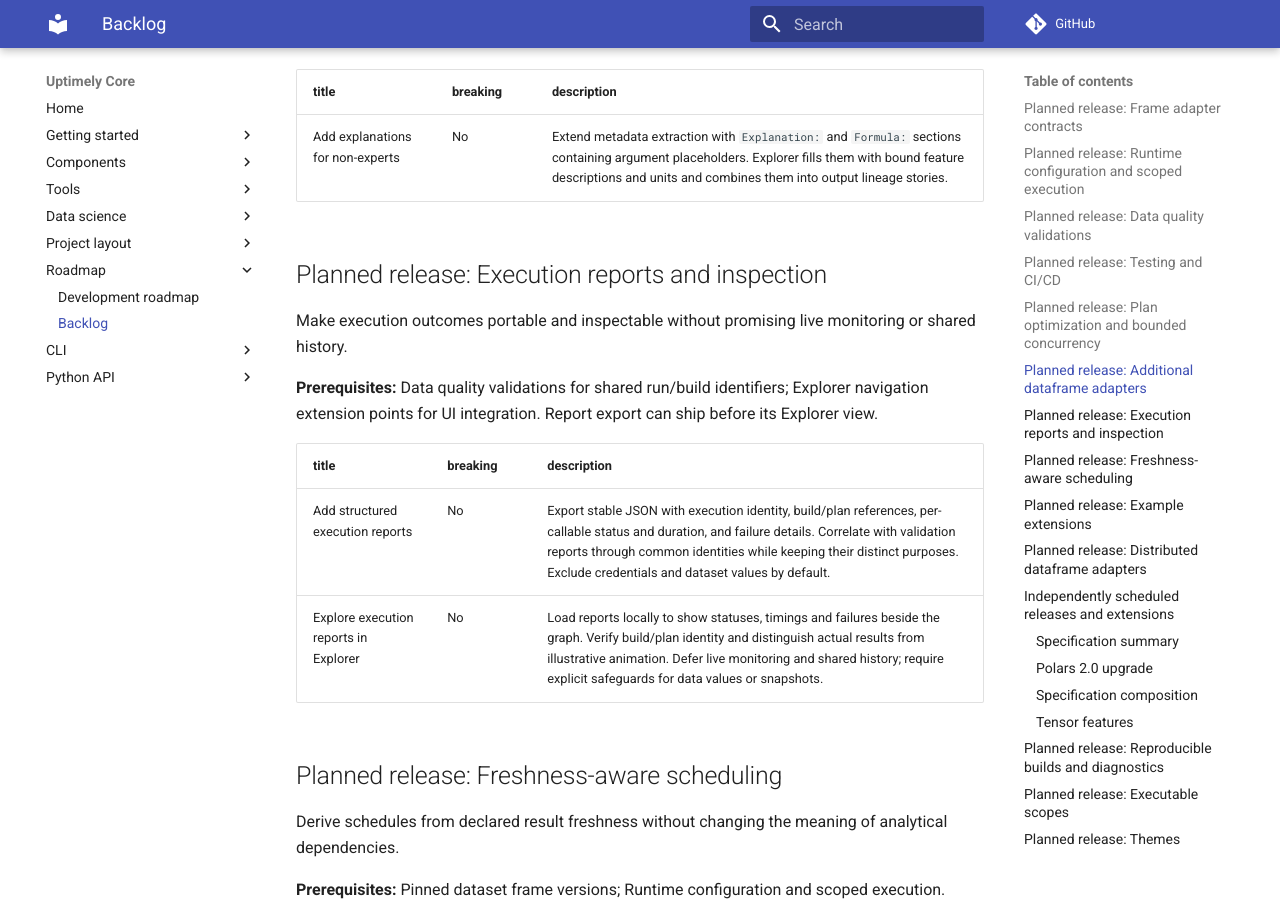
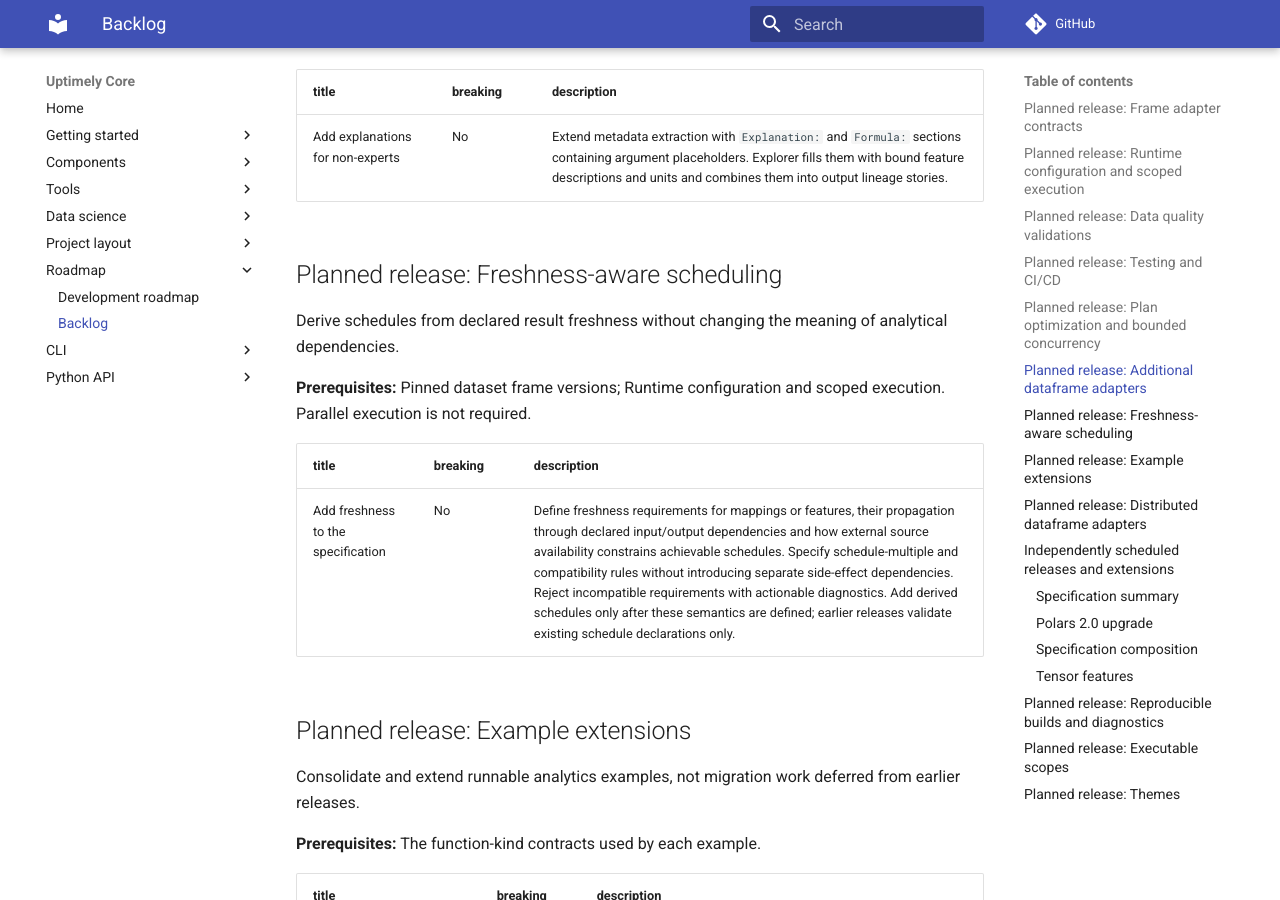
Before and after one commit to uptimely-ai/uptimely-core, an MkDocs documentation site: the page built from docs/roadmap/backlog.md, in a window 1280 px wide and 900 px high, scrolled down 5756 px. Built offline with MkDocs 1.6.1 and Material for MkDocs 9.7.7, drawn with Linux system fonts in a browser that asks for light colours; comment, search, counter and statistics services are not loaded.

```diff
--- a/docs/roadmap/backlog.md
+++ b/docs/roadmap/backlog.md
@@ -102,20 +102,6 @@ Parallel scheduling is not required for an adapter to ship.
 | title | breaking | description |
 |---|---|---|
 | Add explanations for non-experts | No | Extend metadata extraction with `Explanation:` and `Formula:` sections containing argument placeholders. Explorer fills them with bound feature descriptions and units and combines them into output lineage stories. |
-
-## Planned release: Execution reports and inspection
-
-Make execution outcomes portable and inspectable without promising live
-monitoring or shared history.
-
-**Prerequisites:** Data quality validations for shared run/build identifiers;
-Explorer navigation extension points for UI integration. Report export can
-ship before its Explorer view.
-
-| title | breaking | description |
-|---|---|---|
-| Add structured execution reports | No | Export stable JSON with execution identity, build/plan references, per-callable status and duration, and failure details. Correlate with validation reports through common identities while keeping their distinct purposes. Exclude credentials and dataset values by default. |
-| Explore execution reports in Explorer | No | Load reports locally to show statuses, timings and failures beside the graph. Verify build/plan identity and distinguish actual results from illustrative animation. Defer live monitoring and shared history; require explicit safeguards for data values or snapshots. |
 
 ## Planned release: Freshness-aware scheduling
 
--- a/pyproject.toml
+++ b/pyproject.toml
@@ -4,7 +4,7 @@ build-backend = "poetry.core.masonry.api"
 
 [project]
 name = "uptimely-core"
-version = "0.8.0"
+version = "0.9.0"
 description = "Manage data-driven numerical analytics with complex dependencies at scale"
 authors = [{ name = "Mikael Ahonen", email = "mikael.ahonen@uptimely.ai" }]
 license = "MIT"
```
Also changed, not shown: CHANGELOG.md (+4 -5 lines), scripts/prompts/add-release-notes.md (added, +7 -0 lines).
